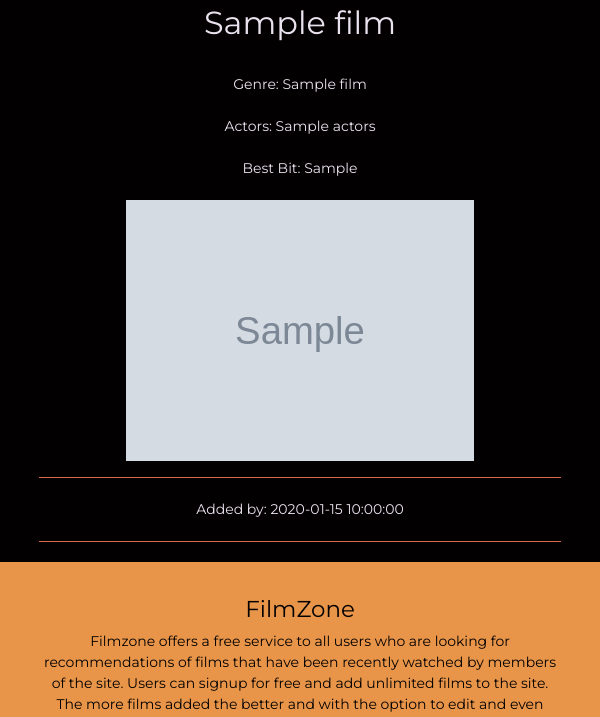
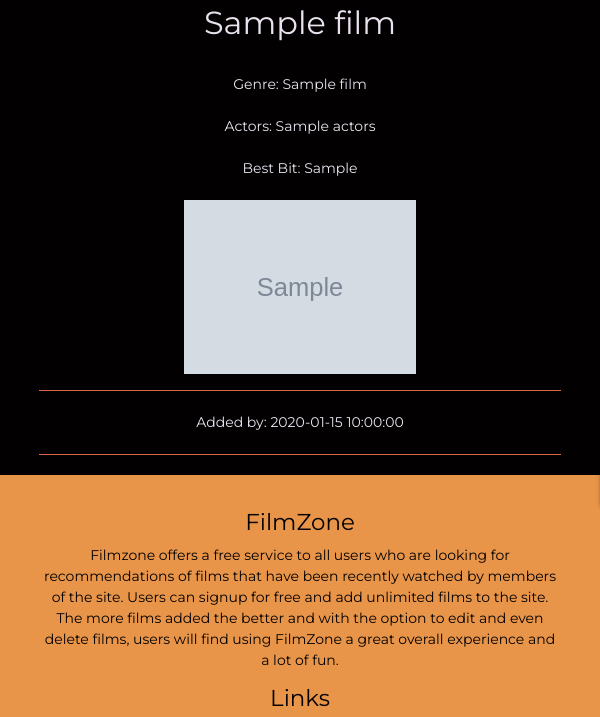
Before and after one commit to liamwalsh1980/Milestone-Project-3, a Flask app: page /films in a window 600 px wide. Shown: the part 355-1072 px from the top of the page. Run offline with Flask 2, Linux system fonts and the light colour scheme; grey boxes marked "Sample" are stand-in pictures; a database or web service that is not in the repository returns one stand-in record (values such as "Sample title"); some libraries are stand-ins or nearby versions; some web fonts are replaced.

Commit message:
Films image height styling added

```diff
--- a/app.py
+++ b/app.py
@@ -184,6 +184,7 @@ def edit_film(film_id):
         }
         mongo.db.films.update({"_id": ObjectId(film_id)}, edit)
         flash("Film Updated Successfully")
+        return redirect(url_for("films"))
     # This is using the ObjectId imported at the top of this file
     # The Id needs to be converted into a BSON data-type
     film = mongo.db.films.find_one({"_id": ObjectId(film_id)})
@@ -196,7 +197,7 @@ def edit_film(film_id):
 def delete_film(film_id):
     mongo.db.films.remove({"_id": ObjectId(film_id)})
     flash("Film Successfully Removed")
-    return redirect(url_for("films"))
+    return redirect(url_for("profile", username=session["user"]))
 
 
 # Function to grab all genre names from MongoDB
--- a/static/css/style.css
+++ b/static/css/style.css
@@ -233,14 +233,31 @@ ul li a:hover {
 
 .img-films-desktop {
     margin-bottom: 10px;
-    width: 45%;
-    height: 45%;
+    width: 50%;
+    height: 50%;
 }
 
 .img-films-mobile {
     margin-bottom: 10px;
     width: 60%;
     height: 60%;
+}
+
+@media screen and (min-width: 500px) and (max-width: 600px) {
+    .img-films-mobile {
+        width: 40%;
+        height: 40%;
+    }
+}
+
+#image-size {
+    max-height: 450px;
+}
+
+@media screen and (min-width: 500px) and (max-width: 600px) {
+    #image-size {
+        max-height: 450px;
+    }
 }
 
 .line-break {
@@ -452,8 +469,6 @@ ul li a:hover {
 #youtube:hover {
     color: #ed3833;
 }
-
-/* Media Queries */
 
 /* flash messages */
 
--- a/templates/films.html
+++ b/templates/films.html
@@ -38,7 +38,7 @@
                     <p>Genre: {{ film.genre_name }}</p><br>
                     <p>Actors: {{ film.actors }}</p><br>
                     <p>Best Bit: {{ film.best_bit }}</p><br>
-                    <div id="image-size"><img class="img-films-mobile" src="{{ film.image }}" alt="film image"></div>
+                    <div><img class="img-films-mobile" src="{{ film.image }}" alt="film image"></div>
                     <div class="line-break container"></div>
                     <br>
                     <p>Added by: {{ film.created_by }}</p>
@@ -65,7 +65,7 @@
                     <p>Genre: {{ film.genre_name }}</p><br>
                     <p>Actors: {{ film.actors }}</p><br>
                     <p>Best Bit: {{ film.best_bit }}</p><br>
-                    <img class="img-films-desktop" src="{{ film.image }}" alt="film image">
+                    <div><img id="image-size" class="img-films-desktop" src="{{ film.image }}" alt="film image"></div>
                     <div class="line-break container"></div>
                     <br>
                     <p>Added by: {{ film.created_by }}</p>
@@ -75,7 +75,6 @@
             {% endfor %}
         </div>
     </section>
-    <!-- Message only appears if a search has no results for the user -->
     {% else %}
     {% endif %}
 
```
